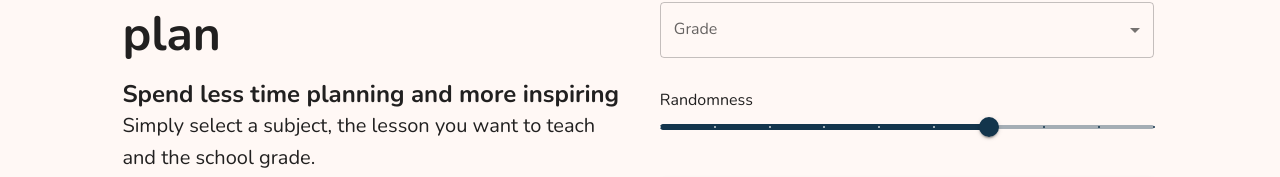
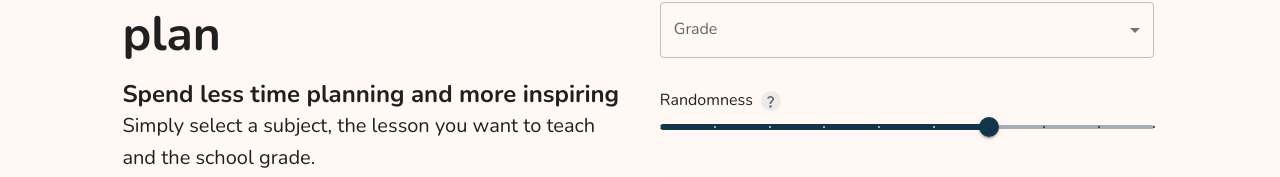
Before and after one commit to Eddy-cs/LessonArchitect, a Next.js app: page /generate in a window 1280 px wide. Shown: the part 210-387 px from the top of the page. Built offline with nearby package versions, Linux system fonts and the light colour scheme; no server answers.

Commit message:
Added randomness variable and tooltip explanation

```diff
--- a/components/GenerateForm.js
+++ b/components/GenerateForm.js
@@ -9,12 +9,16 @@ import {
   FormControl,
   InputLabel,
   Slider,
+  Tooltip,
+  IconButton,
 } from "@mui/material";
+import QuestionMarkIcon from "@mui/icons-material/QuestionMark";
 import ArrowForwardIcon from "@mui/icons-material/ArrowForward";
 import styles from "../styles/GenerateForm.module.css";
 
 export default function StoryForm(props) {
   const [grade, setGrade] = useState("");
+  const [randomness, setRandomness] = useState(7);
   const [result, setResult] = useState();
   const [title, setTitle] = useState();
   const [buttonLoad, setButtonLoad] = useState("contained");
@@ -31,6 +35,7 @@ export default function StoryForm(props) {
       email: props.userData.email,
       photoURL: props.userData.photoURL,
       generatedLesson: {
+        randomness: randomness,
         subject: subjectRef.current.value,
         lesson: lessonRef.current.value,
         grade: grade,
@@ -54,6 +59,11 @@ export default function StoryForm(props) {
 
   const handleChange = (event) => {
     setGrade(event.target.value);
+  };
+
+  const sliderChange = (event) => {
+    setRandomness(event.target.value);
+    console.log(randomness);
   };
 
   return (
@@ -145,11 +155,25 @@ export default function StoryForm(props) {
             </Select>
           </FormControl>
           <div>
-            <Typography>Randomness</Typography>
+            <Typography>
+              Randomness
+              <Tooltip title="(Optional) - The lower the number, the more deterministic the result.">
+                <IconButton
+                  sx={{
+                    marginLeft: 1,
+                    backgroundColor: "#ebebeb",
+                    height: 20,
+                    width: 20,
+                  }}
+                >
+                  <QuestionMarkIcon sx={{ fontSize: 15 }} />
+                </IconButton>
+              </Tooltip>
+            </Typography>
             <Slider
               aria-label="Temperature"
               defaultValue={7}
-              // getAriaValueText={valuetext}
+              onChange={sliderChange}
               valueLabelDisplay="auto"
               step={1}
               marks
```
